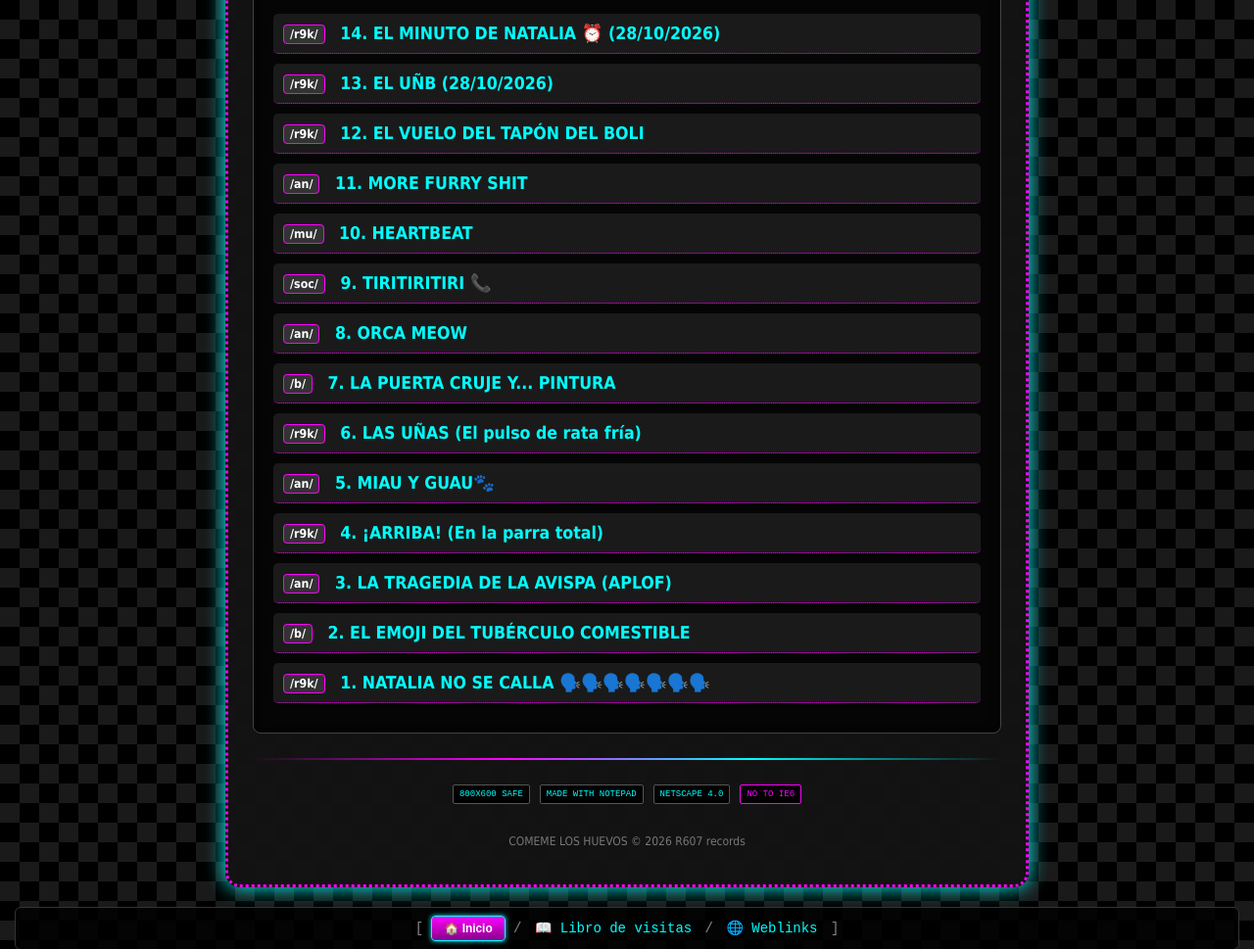
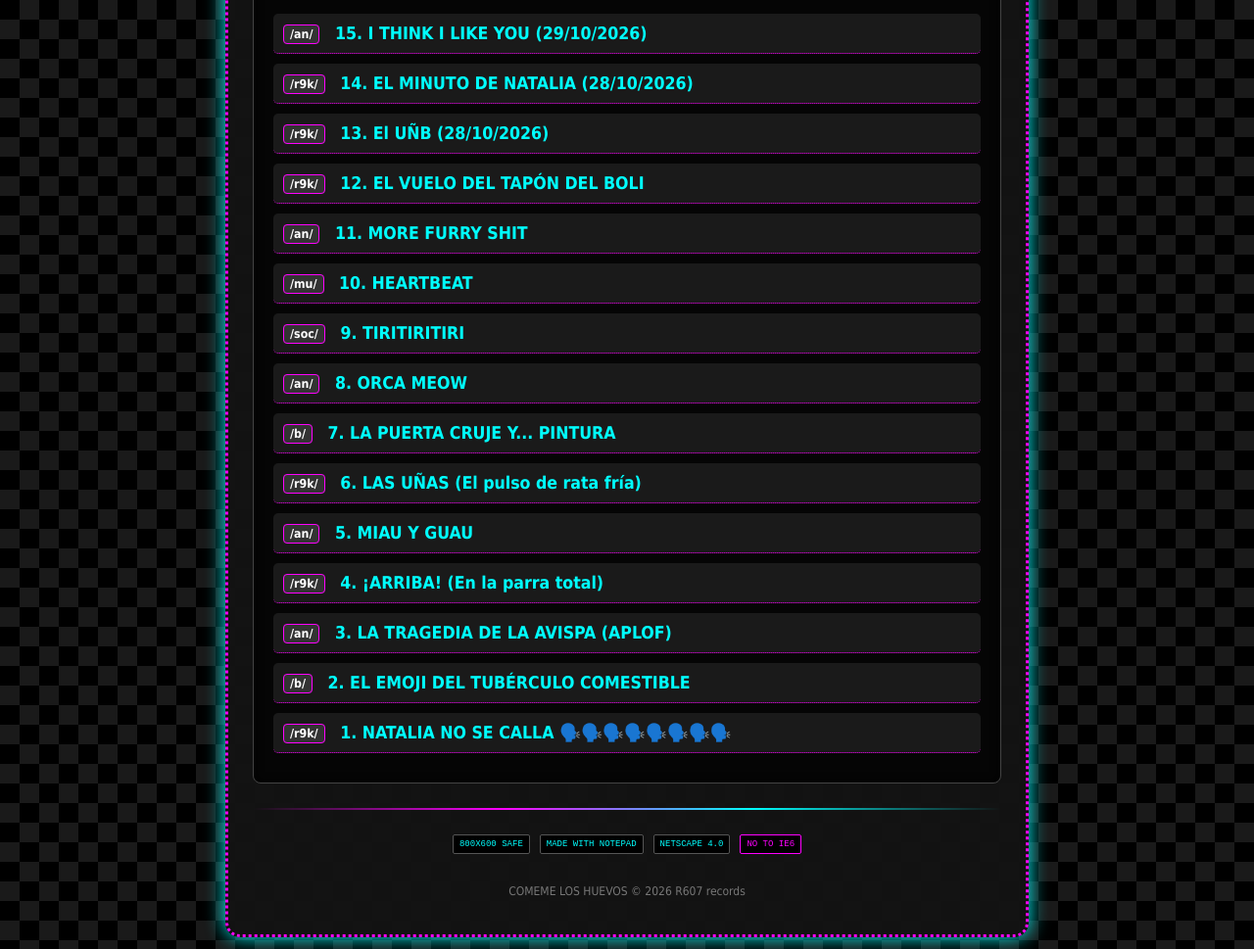
Before and after one commit to Redcat607/meow.blog, a plain HTML site: page index.html in a window 1280 px wide. Shown: the part 460-1429 px from the top of the page at 98% size. Drawn offline with Linux system fonts and the light colour scheme.

Commit message:
Add post 15 and update post titles
Add “I Think I Like You” to the post index and blog, and align existing post titles by removing emojis and adjusting wording.

```diff
--- a/index.html
+++ b/index.html
@@ -570,20 +570,21 @@
         <div id="index-container">
             <h2 id="board-title" style="text-align: center; margin-bottom: 20px;">~ Todos los Posts ~</h2>
             <ul class="index-list">
-                <li data-board="r9k"><a href="#/r9k/14"><span class="board-tag">/r9k/</span> 14. EL MINUTO DE NATALIA ⏰ (28/10/2026)</a></li>
-                <li data-board="r9k"><a href="#/r9k/13"><span class="board-tag">/r9k/</span> 13.  EL UÑB (28/10/2026)</a></li>
-                <li data-board="r9k"><a href="#/r9k/12"><span class="board-tag">/r9k/</span> 12. EL VUELO DEL TAPÓN DEL BOLI </a></li>
-                <li data-board="an"><a href="#/an/11"><span class="board-tag">/an/</span> 11. MORE FURRY SHIT </a></li>
-                <li data-board="mu"><a href="#/mu/10"><span class="board-tag">/mu/</span> 10. HEARTBEAT  </a></li>
-                <li data-board="soc"><a href="#/soc/9"><span class="board-tag">/soc/</span> 9. TIRITIRITIRI 📞 </a></li>
-                <li data-board="an"><a href="#/an/8"><span class="board-tag">/an/</span> 8. ORCA MEOW  </a></li>
-                <li data-board="b"><a href="#/b/7"><span class="board-tag">/b/</span> 7. LA PUERTA CRUJE Y... PINTURA </a></li>
-                <li data-board="r9k"><a href="#/r9k/6"><span class="board-tag">/r9k/</span> 6. LAS UÑAS (El pulso de rata fría)  </a></li>
-                <li data-board="an"><a href="#/an/5"><span class="board-tag">/an/</span> 5. MIAU Y GUAU🐾 </a></li>
-                <li data-board="r9k"><a href="#/r9k/4"><span class="board-tag">/r9k/</span> 4. ¡ARRIBA! (En la parra total)  </a></li>
-                <li data-board="an"><a href="#/an/3"><span class="board-tag">/an/</span> 3. LA TRAGEDIA DE LA AVISPA (APLOF)  </a></li>
-                <li data-board="b"><a href="#/b/2"><span class="board-tag">/b/</span> 2. EL EMOJI DEL TUBÉRCULO COMESTIBLE  </a></li>
-                <li data-board="r9k"><a href="#/r9k/1"><span class="board-tag">/r9k/</span> 1. NATALIA NO SE CALLA 🗣️🗣️🗣️🗣️🗣️🗣️🗣️</a></li>
+                <li data-board="an"><a href="#/an/15"><span class="board-tag">/an/</span> 15. I THINK I LIKE YOU (29/10/2026)</a></li>
+                <li data-board="r9k"><a href="#/r9k/14"><span class="board-tag">/r9k/</span> 14. EL MINUTO DE NATALIA (28/10/2026)</a></li>
+                <li data-board="r9k"><a href="#/r9k/13"><span class="board-tag">/r9k/</span> 13. El UÑB (28/10/2026)</a></li>
+                <li data-board="r9k"><a href="#/r9k/12"><span class="board-tag">/r9k/</span> 12. EL VUELO DEL TAPÓN DEL BOLI</a></li>
+                <li data-board="an"><a href="#/an/11"><span class="board-tag">/an/</span> 11. MORE FURRY SHIT</a></li>
+                <li data-board="mu"><a href="#/mu/10"><span class="board-tag">/mu/</span> 10. HEARTBEAT</a></li>
+                <li data-board="soc"><a href="#/soc/9"><span class="board-tag">/soc/</span> 9. TIRITIRITIRI</a></li>
+                <li data-board="an"><a href="#/an/8"><span class="board-tag">/an/</span> 8. ORCA MEOW</a></li>
+                <li data-board="b"><a href="#/b/7"><span class="board-tag">/b/</span> 7. LA PUERTA CRUJE Y... PINTURA</a></li>
+                <li data-board="r9k"><a href="#/r9k/6"><span class="board-tag">/r9k/</span> 6. LAS UÑAS (El pulso de rata fría)</a></li>
+                <li data-board="an"><a href="#/an/5"><span class="board-tag">/an/</span> 5. MIAU Y GUAU</a></li>
+                <li data-board="r9k"><a href="#/r9k/4"><span class="board-tag">/r9k/</span> 4. ¡ARRIBA! (En la parra total)</a></li>
+                <li data-board="an"><a href="#/an/3"><span class="board-tag">/an/</span> 3. LA TRAGEDIA DE LA AVISPA (APLOF)</a></li>
+                <li data-board="b"><a href="#/b/2"><span class="board-tag">/b/</span> 2. EL EMOJI DEL TUBÉRCULO COMESTIBLE</a></li>
+                <li data-board="r9k"><a href="#/r9k/1"><span class="board-tag">/r9k/</span> 1. NATALIA NO SE CALLA 🗣️🗣️🗣️🗣️🗣️🗣️🗣️🗣️</a></li>
             </ul>
         </div>
 
@@ -610,20 +611,26 @@
         </div>
 
         <div id="posts-container">
+            <div class="blog-post" id="post-15" data-board="an">
+                <h2>15. I THINK I LIKE YOU</h2>
+                <div class="date">Escrito el 29 de octubre de 2026 en /an/</div>
+                <p>Hoy le he enseñado a Natalia mi cómic furry favorito: <em>I Think I Like You</em>. Va de un conejo y un lobo y... bueno, también tiene sus escenas subiditas de tono xDDD. ¡LE HA ENCANTADO! Se lo está leyendo en español y encima se lo he puesto en la barra de marcadores del navegador xDDD.</p>
+            </div>
+
             <div class="blog-post" id="post-1" data-board="r9k">
-                <h2>1. NATALIA NO SE CALLA 🗣️</h2>
+                <h2>1. NATALIA NO SE CALLA 🗣️🗣️🗣️🗣️🗣️🗣️🗣️🗣️</h2>
                 <div class="date">Escrito el 12 de septiembre de 2026 en /r9k/</div>
                 <p>De verdad os lo digo, es físicamente imposible. Natalia tiene un motor en la mandíbula o algo. Empieza a hablar en la primera hora y cuando toca el timbre del recreo SIGUE HABLANDO. <span class="blink" style="color: #FF00FF;">¡QUE ALGUIEN LE DÉ AL BOTÓN DE MUTE POR FAVOR!</span> xDDDD</p>
             </div>
 
             <div class="blog-post" id="post-2" data-board="b">
-                <h2>2. EL EMOJI DEL TUBÉRCULO COMESTIBLE 🥔🍠</h2>
+                <h2>2. EL EMOJI DEL TUBÉRCULO COMESTIBLE</h2>
                 <div class="date">Escrito el 13 de septiembre de 2026 en /b/</div>
                 <p>Aún no sé cómo llegamos a esto, pero el emoji del tubérculo es sagrado. ¿Es una patata? ¿Es un boniato? ¡NO IMPORTA! Es nosso dios ahora. Alabado sea el tubérculo comestible. 🥔🛐</p>
             </div>
 
             <div class="blog-post" id="post-3" data-board="an">
-                <h2>3. LA TRAGEDIA DE LA AVISPA (APLOF) 🐝💥</h2>
+                <h2>3. LA TRAGEDIA DE LA AVISPA (APLOF)</h2>
                 <div class="date">Escrito el 14 de septiembre de 2026 en /an/</div>
                 <p>Estaba la pobre avispa en la ventana. Todos pensábamos: "¡Vuela libre, pequeña! ¡Alcanza el cielo!". Empezó a mover las alas con furia, se preparó para el despegue y de repente, en vez de subir... fue directa al suelo. <br><br>
                 <span style="color: #FF00FF; font-size: 2em; font-weight: bold;">APLOF.</span><br><br>
@@ -631,67 +638,67 @@
             </div>
 
             <div class="blog-post" id="post-4" data-board="r9k">
-                <h2>4. ¡ARRIBA! (En la parra total) 🙄</h2>
+                <h2>4. ¡ARRIBA! (En la parra total)</h2>
                 <div class="date">Escrito el 15 de septiembre de 2026 en /r9k/</div>
                 <p>Estábamos en clase de informática. La seño dice: "Mirad <strong>arriba</strong> en el Word" (para el menú de herramientas). Mi compañera me mira y yo... YO ESTABA MIRANDO LITERALMENTE AL TECHO DE LA CLASE. Estaba en la inopia. En modo APLOF total. Tierra trágame.</p>
             </div>
 
             <div class="blog-post" id="post-5" data-board="an">
-                <h2>5. MIAU Y GUAU🐾</h2>
+                <h2>5. MIAU Y GUAU</h2>
                 <div class="date">Escrito el 16 de septiembre de 2026 en /an/</div>
                 <p>Ya no digo "Wow". Ahora todo es "Miau". La Natalia, una vez se le ocurrio decir WOW, pero yo el mas igneioso del mundo voy y le respondo MEOW, (Ella a la primera no lo pillo). EN CUANTO SE DIO CUENTA SE EMPEZO A DESCOGONAR... <span class="blink" style="color: #00FFFF;">MEOW</span> (Natalia sigue sin callarse)</p>
             </div>
 
             <div class="blog-post" id="post-6" data-board="r9k">
-                <h2>6. LAS UÑAS (El pulso de rata fría) 💅🐀</h2>
+                <h2>6. LAS UÑAS (El pulso de rata fría)</h2>
                 <div class="date">Escrito el 17 de septiembre de 2026 en /r9k/</div>
                 <p>Contexto: Me he pintado las uñas de negro por PRIMERA VEZ. El problema es que tengo el pulso de una <em>rata fría</em> 🥶. Literalmente temblaba. Parecía que me había pintado con alquitrán. Y por supuesto... NATALIA SE RÍE DE MÍ. (Aunque no ha parado de hablar mientras se reía, obvio).</p>
             </div>
 
             <div class="blog-post" id="post-7" data-board="b">
-                <h2>7. LA PUERTA CRUJE Y... PINTURA 🚪🎨</h2>
+                <h2>7. LA PUERTA CRUJE Y... PINTURA</h2>
                 <div class="date">Escrito el 18 de septiembre de 2026 en /b/</div>
                 <p>Silencio tenso... de repente la puerta hace *CRRRRJJJ* y alguien grita PINTURA. No trates de entenderlo, si estuviste allí, lo sabes. El surrealismo nos persigue.</p>
             </div>
 
             <div class="blog-post" id="post-8" data-board="an">
-                <h2>8. ORCA MEOW 🐋🐱</h2>
+                <h2>8. ORCA MEOW</h2>
                 <div class="date">Escrito el 19 de septiembre de 2026 en /an/</div>
                 <p>La evolución definitiva. Ni perro, ni gato, ni delfín. <strong>ORCA MEOW.</strong> Es un concepto, es un estilo de vida. (Sí, estamos perdiendo la cabeza). O.O</p>
             </div>
 
             <div class="blog-post" id="post-9" data-board="soc">
-                <h2>9. TIRITIRITIRI 📞</h2>
+                <h2>9. TIRITIRITIRI</h2>
                 <div class="date">Escrito el 20 de septiembre de 2026 en /soc/</div>
                 <p>¿Sabes el mítico anuncio de Línea Directa? Pues un día me acerqué a la oreja de Natalia, completamente de la nada y le susurré: <span class="blink" style="color: cyan; font-size: 1.5em;">TIRITIRITIRI</span>. Se ha quedado como la broma interna más legendaria. Ahora la uso para interrumpirla cuando no se calla (spoiler: no funciona).</p>
             </div>
 
             <div class="blog-post" id="post-10" data-board="mu">
-                <h2>10. HEARTBEAT 💔🎵</h2>
+                <h2>10. HEARTBEAT</h2>
                 <div class="date">Escrito el 21 de septiembre de 2026 en /mu/</div>
                 <p>Le pegué fuertísimo la canción de <em>Heartbeat</em> de Childish Gambino. Ahora es nuestro himno. Suena en mi cabeza 24/7. (Mentira, ¡pero viaja en el tiempo con nosotros!).</p>
             </div>
 
             <div class="blog-post" id="post-11" data-board="an">
-                <h2>11. MORE FURRY SHIT 🦊🐺</h2>
+                <h2>11. MORE FURRY SHIT</h2>
                 <div class="date">Escrito el 22 de septiembre de 2026 en /an/</div>
                 <p>Solo voy a decir esto: MORE. FURRY. SHIT. La madriguera del conejo (o del michu) es muy profunda. ¡Que el espíritu animal nos guíe!</p>
             </div>
 
             <div class="blog-post" id="post-12" data-board="r9k">
-                <h2>12. EL VUELO DEL TAPÓN DEL BOLI 🖊️🚀</h2>
+                <h2>12. EL VUELO DEL TAPÓN DEL BOLI</h2>
                 <div class="date">Escrito el 23 de septiembre de 2026 en /r9k/</div>
                 <p>Examen importantísimo. Silencio sepulcral. Tensión. De repente, aprieto demasiado el boli y... <strong>¡FIIIIIIUUUUUU!</strong> EL TAPÓN SALIÓ VOLANDO POR TODA LA CLASE. Cruzó el cielo como un meteorito de plástico. La cara del profesor fue un poema. ¡¡VOLÓ!!</p>
             </div>
 
             <div class="blog-post" id="post-13" data-board="r9k">
-                <h2>13. EL USB, EL EXAMEN Y EL UÑB 💾🦷</h2>
+                <h2>13. El UÑB</h2>
                 <div class="date">Escrito el 28 de octubre de 2026 en /r9k/</div>
                 <p>En medio del examen, estaba con mi USB y se me ocurre morderlo e intentar desmontarlo. Así me tiro <strong>dos horas</strong>. Después descubro cómo abrirlo y me paso un buen rato abriendo y cerrando. Al rato miro el puerto y veo un bollo entre los dos agujeros. Me giro hacia Natalia y le suelto: <strong>«¡UÑB!»</strong>. Estoy loco...</p>
             </div>
 
             <div class="blog-post" id="post-14" data-board="r9k">
-                <h2>14. EL MINUTO DE NATALIA ⏰</h2>
+                <h2>14. EL MINUTO DE NATALIA</h2>
                 <div class="date">Escrito el 28 de octubre de 2026 en /r9k/</div>
                 <p>Yo estaba tranquilamente trabajando en esta web cuando Natalia me pidió, hace 48 horas, que no hiciera nada durante un minuto exacto. Le hice caso y, a las y 25, me largué. Ayer se acordó y me lo dijo... Y HOY, en cuanto mencioné la hora, soltó: <strong>«¿Te acuerdas...? Si mañana me acuerdo, me voy a descojonar»</strong>. Si tú te acuerdas, TE MATO xddddd</p>
             </div>
@@ -850,7 +857,7 @@
             else if (parts.length === 1 && boardNames[parts[0]]) {
                 const board = parts[0];
                 indexContainer.style.display = 'block';
-                document.getElementById('board-title').innerText = `~* /${board}/ - ${boardNames[board]} *~`;
+                document.getElementById('board-title').innerText = `~ /${board}/ - ${boardNames[board]} ~`;
 
                 allListItems.forEach(li => {
                     if (li.getAttribute('data-board') === board) {
```
